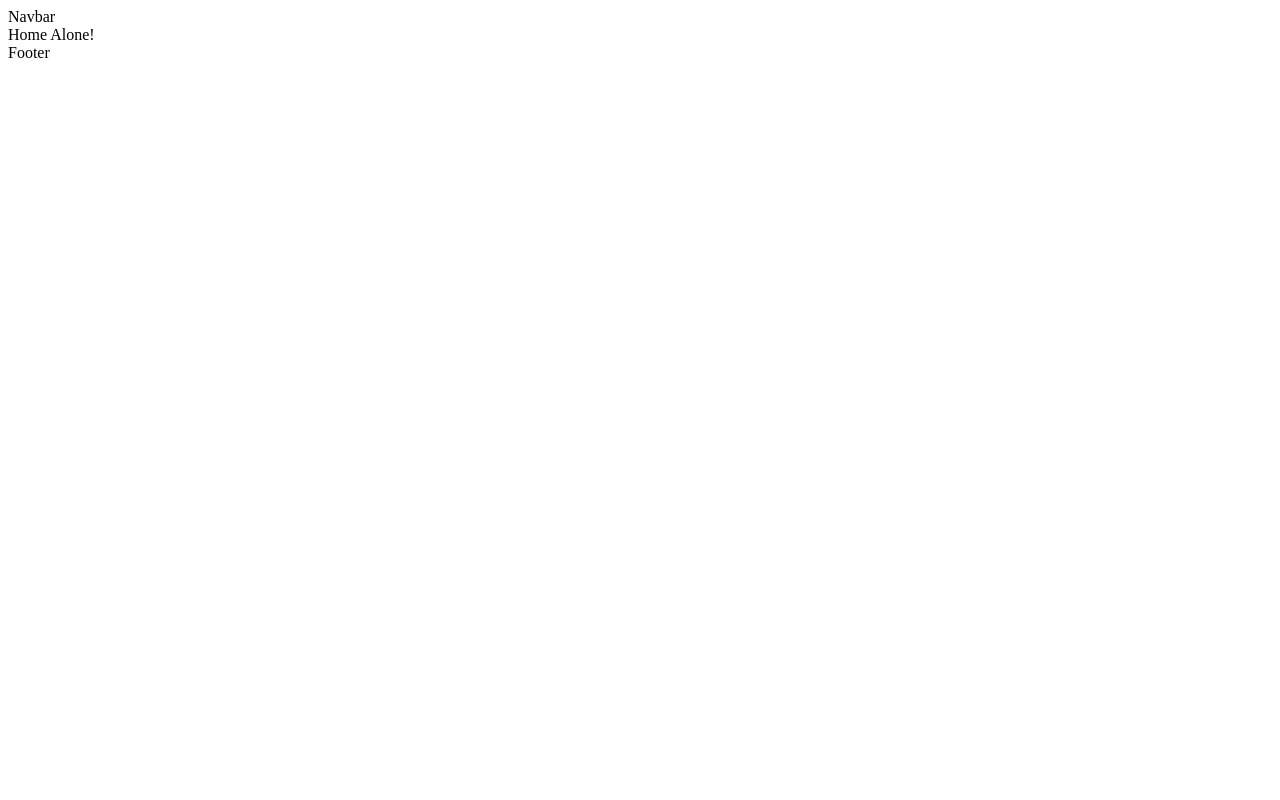
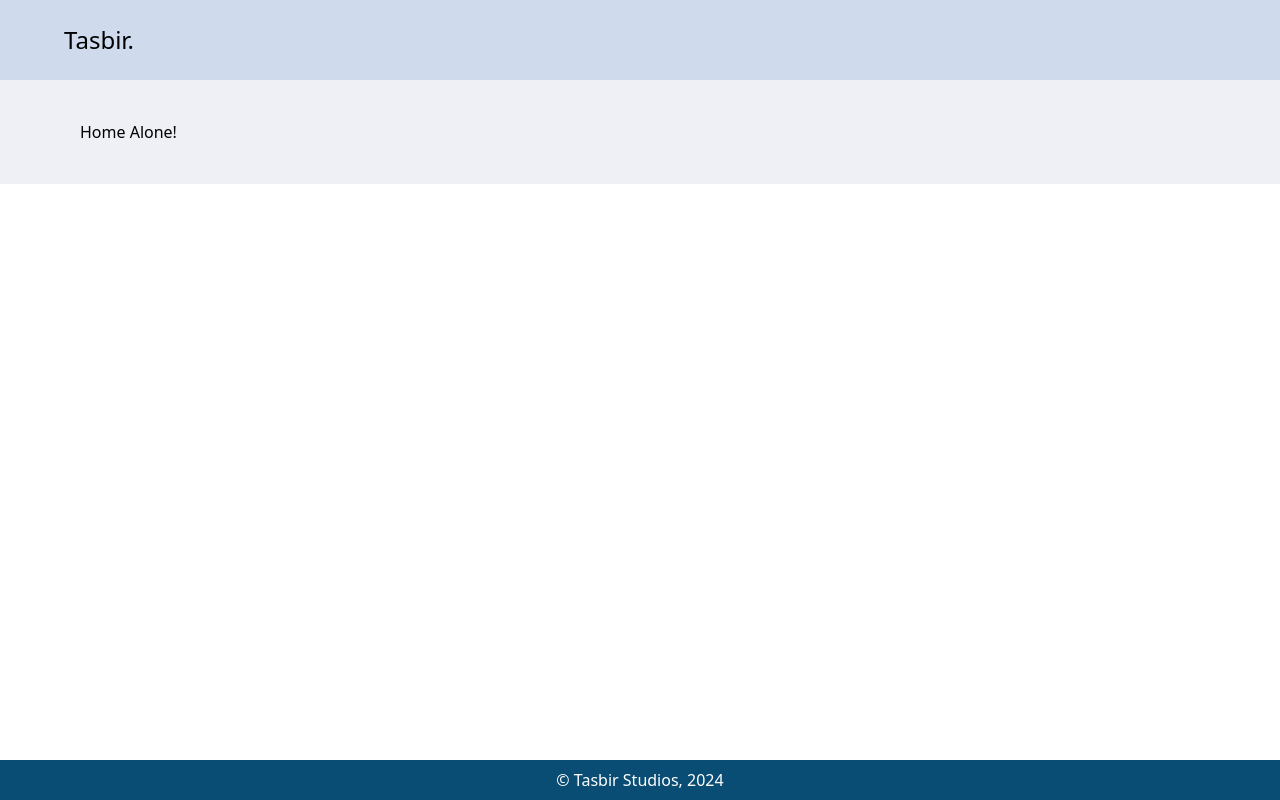
Before and after one commit to manitapaudel/tasbir, a React (Vite) app: page / in a window 1280 px wide. Built offline with nearby package versions, Linux system fonts and the light colour scheme.

Commit message:
Add color palette, update components

```diff
--- /dev/null
+++ b/src/components/Footer.tsx
@@ -0,0 +1,9 @@
+const Footer = () => {
+  return (
+    <footer className="absolute bottom-0 flex items-center justify-center bg-gallery-dark text-white w-full h-[5vh]">
+      &copy; Tasbir Studios, 2024
+    </footer>
+  );
+};
+
+export default Footer;
--- /dev/null
+++ b/src/components/Navbar.tsx
@@ -0,0 +1,13 @@
+import { Link } from "react-router-dom";
+
+const Navbar = () => {
+  return (
+    <nav className="flex items-center bg-gallery-light h-[10vh] px-[5vw]">
+      <Link to="/" className="font-medium text-2xl">
+        Tasbir.
+      </Link>
+    </nav>
+  );
+};
+
+export default Navbar;
--- /dev/null
+++ b/src/index.d.ts
@@ -0,0 +1 @@
+declare module "*.css";
--- a/src/main.tsx
+++ b/src/main.tsx
@@ -4,6 +4,7 @@ import { createBrowserRouter, RouterProvider } from "react-router-dom";
 
 import Home from "./routes/Home";
 import Root from "./routes/Root";
+import "./index.css";
 
 const router = createBrowserRouter([
   {
--- a/src/routes/Home.tsx
+++ b/src/routes/Home.tsx
@@ -1,5 +1,5 @@
 const Home = () => {
-  return <div>Home Alone!</div>;
+  return <div className="bg-gallery-bg h-auto py-10 px-20">Home Alone!</div>;
 };
 
 export default Home;
--- a/src/routes/Root.tsx
+++ b/src/routes/Root.tsx
@@ -1,11 +1,13 @@
 import { Outlet } from "react-router-dom";
+import Navbar from "../components/Navbar";
+import Footer from "../components/footer";
 
 const Root = () => {
   return (
     <>
-      <nav>Navbar</nav>
+      <Navbar />
       <Outlet />
-      <footer>Footer</footer>
+      <Footer />
     </>
   );
 };
--- a/tailwind.config.js
+++ b/tailwind.config.js
@@ -2,7 +2,15 @@
 export default {
   content: ["./index.html", "./src/**/*.{js,ts,jsx,tsx}"],
   theme: {
-    extend: {},
+    extend: {
+      colors: {
+        "gallery-bg": "#eef0f6",
+        "gallery-light": "#cfdaec",
+        "gallery-algae": "#9cb9d1",
+        "gallery-med": "#759cd8",
+        "gallery-dark": "#094d74",
+      },
+    },
   },
   plugins: [],
 };
```
Also changed, not shown: 1 other file (tests, documents, lock files or other folders).
